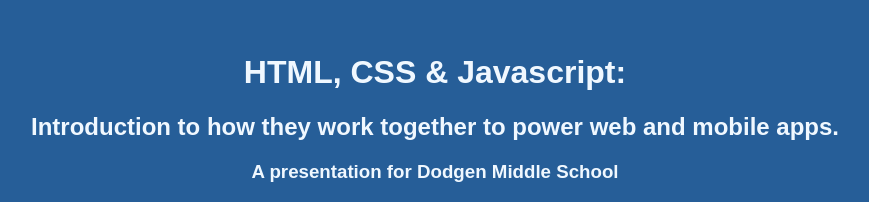
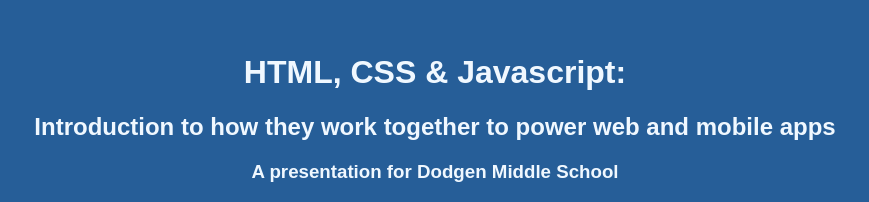
Before and after one commit to bgibbins/dodgen-ptsa-coding-night, a plain HTML site: page index.html in a window 1280 px wide. Shown: the part 117-319 px from the top of the page, without its empty margins (205-1074 px from the left). Drawn offline with Linux system fonts and the light colour scheme.

Commit message:
removes stray period

```diff
--- a/index.html
+++ b/index.html
@@ -31,7 +31,7 @@
 </head>
 <body>
 <h1>HTML, CSS & Javascript:</h1>
-<h2>Introduction to how they work together to power web and mobile apps.</h2>
+<h2>Introduction to how they work together to power web and mobile apps</h2>
 <h3>A presentation for Dodgen Middle School</h3>
 <p><i>by Brian Gibbins</i></p>
 <p>December 7th 2016</p>
```
